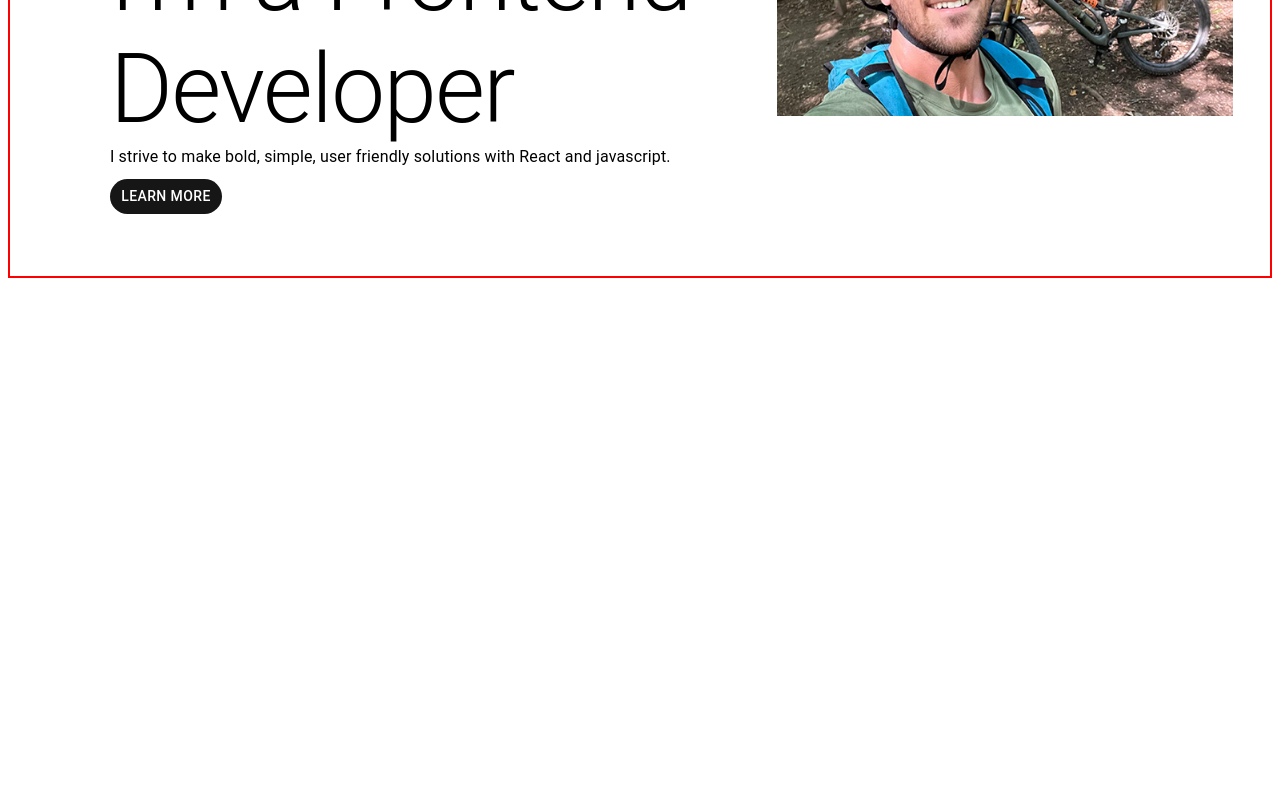
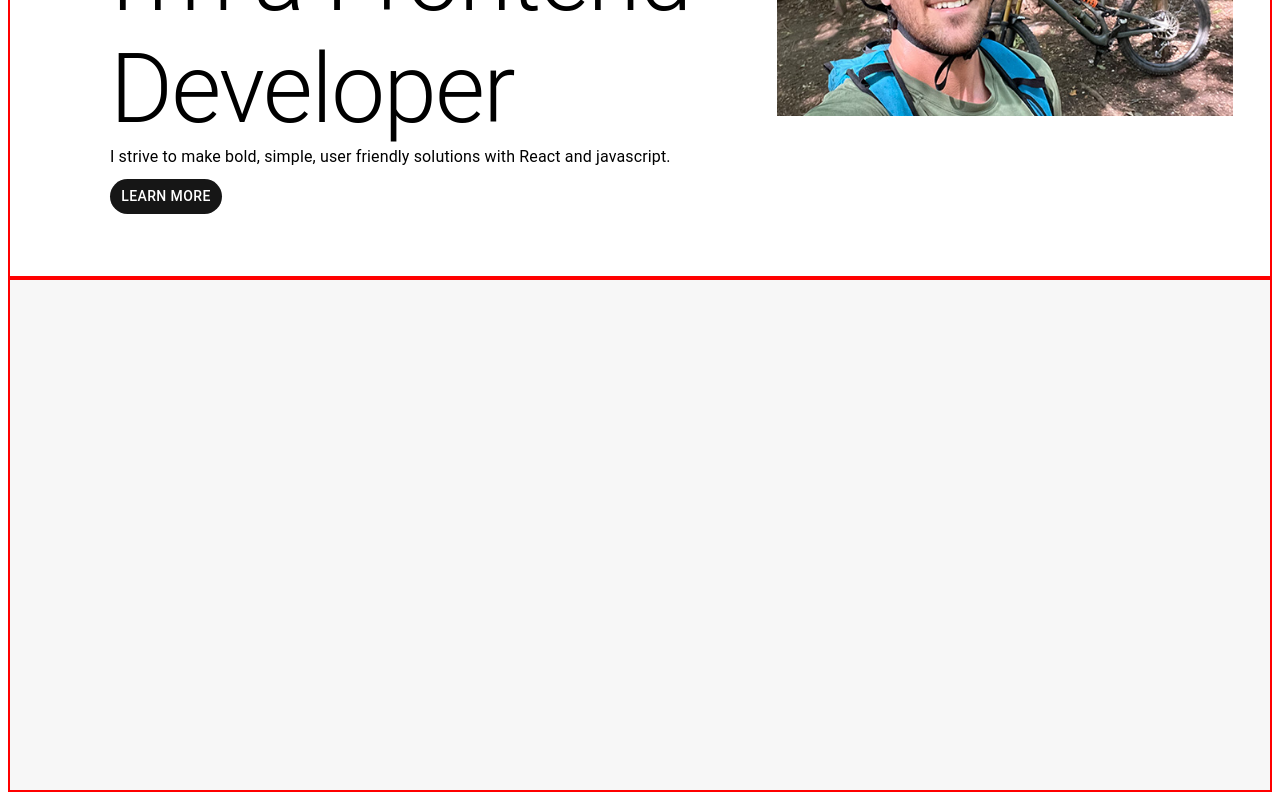
Before and after one commit to bryan-emerson/pfportfolio, a Next.js app: page / in a window 1280 px wide. Shown: the part 1189-1989 px from the top of the page. Before the commit the page ends 1475 px from the top, so only its background shows below. Built offline with nearby package versions, Linux system fonts and the light colour scheme.

Commit message:
work component wireframe rendered

```diff
--- a/components/work.js
+++ b/components/work.js
@@ -6,9 +6,13 @@ function Work() {
   return (
     <>
       <div className={styles.work}>
+        <div className={styles.wrap}>
 
+        </div>
       </div>
     </>
   )
 
 }
+
+export default Work;
--- a/pages/index.js
+++ b/pages/index.js
@@ -5,6 +5,7 @@ import styles from '@/styles/Home.module.css'
 import Navbar from '../components/nav.js'
 import Hero from '../components/hero.js'
 import About from '../components/about.js'
+import Work from '../components/work.js'
 
 
 export default function Home() {
@@ -14,6 +15,7 @@ export default function Home() {
       <Navbar/>
       <Hero />
       <About />
+      <Work />
     </div>
     </>
   )
--- a/styles/work.module.css
+++ b/styles/work.module.css
@@ -0,0 +1,10 @@
+.work {
+  display: flex;
+  flex-direction: column;
+  justify-content: center;
+  align-items: center;
+  width: 100;
+  min-height: 510px;
+  background-color: #f7f7f7;
+  border: 2px solid red;
+}
```
